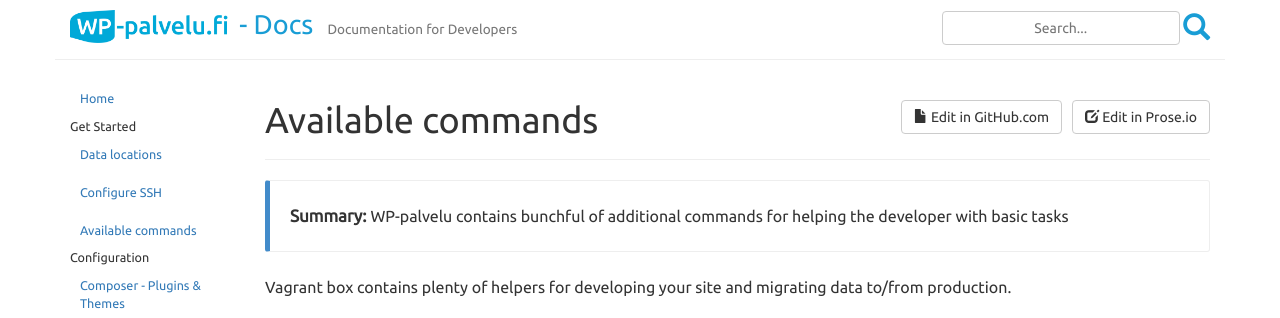
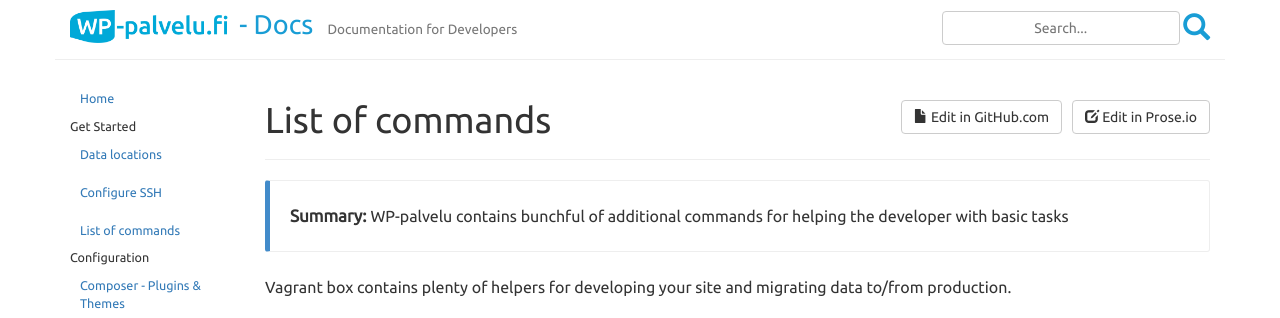
Before and after one commit to Seravo/docs, a Jekyll site: the page built from _posts/2015-10-13-available-commands.md, in a window 1280 px wide. Shown: the top 318 px of the page. Built offline with Jekyll 4.4.1, drawn with Linux system fonts in a browser that asks for light colours; nearby versions of some CDN libraries; Markdown is read by kramdown in place of the engine named in the settings.

Commit message:
Change the title to list of commands

```diff
--- a/_posts/2015-10-13-available-commands.md
+++ b/_posts/2015-10-13-available-commands.md
@@ -1,6 +1,6 @@
 ---
 layout: page
-title: "Available commands"
+title: "List of commands"
 category: get-started
 date: 2015-10-13 14:25:15
 order: 5
```
